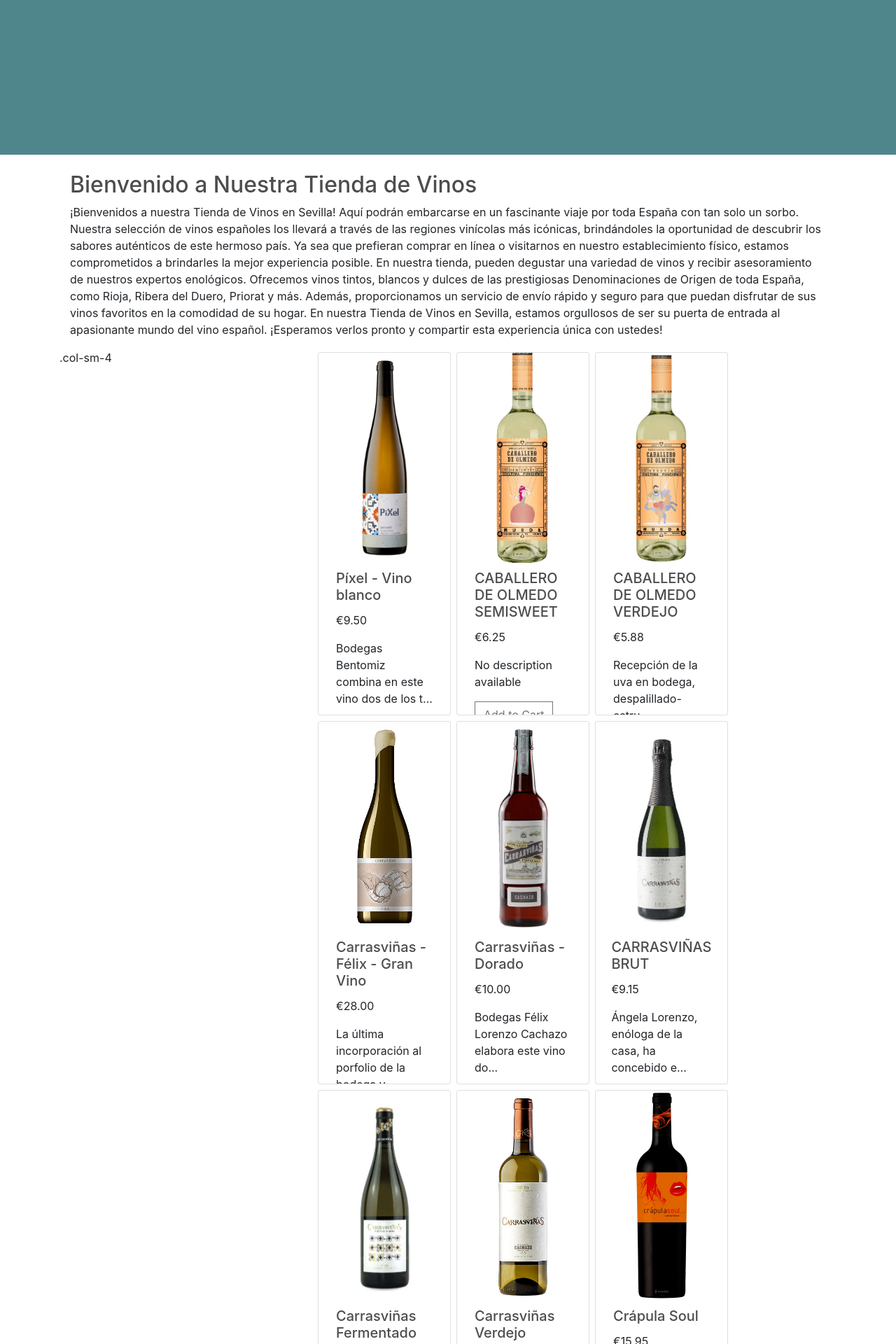
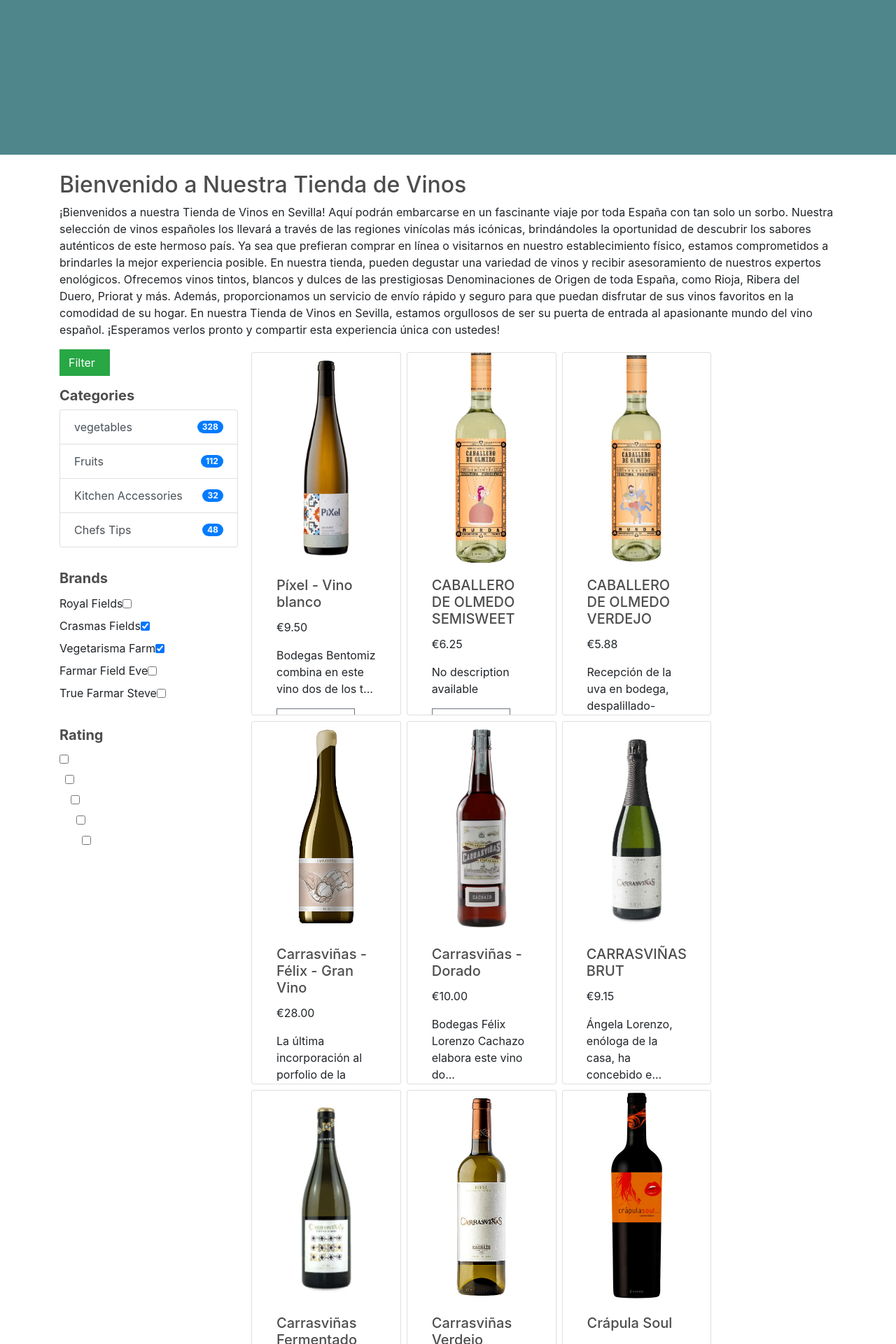
Before and after one commit to mdmarghe/amavinos, a Django app: page /tienda-de-vinos/ in a window 1280 px wide. Shown: the part 595-2515 px from the top of the page at 70% size. Run offline with Django 3.2, Linux system fonts and the light colour scheme; data comes from the database, SQL or seed files in the repository; both versions use the stored data as it was after the commit; some libraries are stand-ins or nearby versions.

Commit message:
arreglando stocazzo di store

```diff
--- a/store/templates/store/store.html
+++ b/store/templates/store/store.html
@@ -2,7 +2,8 @@
 {% load static %}
 {% block content %}
 <!-- intro here -->
-<div class="container">
+<div class="section">
+
     <div class="row">
         <div class="col-md-12">
 
@@ -15,14 +16,46 @@
 				En nuestra Tienda de Vinos en Sevilla, estamos orgullosos de ser su puerta de entrada al apasionante mundo del vino español. ¡Esperamos verlos pronto y compartir esta experiencia única con ustedes!</p>
         </div>
     </div>
+	<div class="row">
+		<!--qui i filtri-->
+		<div class="col-sm-12 col-md-3 col-lg-3">
+			<div class="filters"> <button class="btn btn-success" type="button" data-toggle="collapse" data-target="#mobile-filter" aria-expanded="true" aria-controls="mobile-filter">Filter<span class="px-1 fas fa-filter"></span></button> </div>
+				<div id="mobile-filter">
+					<div class="py-3">
+						<h5 class="font-weight-bold">Categories</h5>
+						<ul class="list-group">
+							<li class="list-group-item list-group-item-action d-flex justify-content-between align-items-center category"> vegetables <span class="badge badge-primary badge-pill">328</span> </li>
+							<li class="list-group-item list-group-item-action d-flex justify-content-between align-items-center category"> Fruits <span class="badge badge-primary badge-pill">112</span> </li>
+							<li class="list-group-item list-group-item-action d-flex justify-content-between align-items-center category"> Kitchen Accessories <span class="badge badge-primary badge-pill">32</span> </li>
+							<li class="list-group-item list-group-item-action d-flex justify-content-between align-items-center category"> Chefs Tips <span class="badge badge-primary badge-pill">48</span> </li>
+						</ul>
+					</div>
+					<div class="py-3">
+						<h5 class="font-weight-bold">Brands</h5>
+						<form class="brand">
+							<div class="form-inline d-flex align-items-center py-1"> <label class="tick">Royal Fields <input type="checkbox"> <span class="check"></span> </label> </div>
+							<div class="form-inline d-flex align-items-center py-1"> <label class="tick">Crasmas Fields <input type="checkbox" checked> <span class="check"></span> </label> </div>
+							<div class="form-inline d-flex align-items-center py-1"> <label class="tick">Vegetarisma Farm <input type="checkbox" checked> <span class="check"></span> </label> </div>
+							<div class="form-inline d-flex align-items-center py-1"> <label class="tick">Farmar Field Eve <input type="checkbox"> <span class="check"></span> </label> </div>
+							<div class="form-inline d-flex align-items-center py-1"> <label class="tick">True Farmar Steve <input type="checkbox"> <span class="check"></span> </label> </div>
+						</form>
+					</div>
+					<div class="py-3">
+						<h5 class="font-weight-bold">Rating</h5>
+						<form class="rating">
+							<div class="form-inline d-flex align-items-center py-2"> <label class="tick"><span class="fas fa-star"></span> <span class="fas fa-star"></span> <span class="fas fa-star"></span> <span class="fas fa-star"></span> <span class="fas fa-star"></span> <input type="checkbox"> <span class="check"></span> </label> </div>
+							<div class="form-inline d-flex align-items-center py-2"> <label class="tick"> <span class="fas fa-star"></span> <span class="fas fa-star"></span> <span class="fas fa-star"></span> <span class="fas fa-star"></span> <span class="far fa-star px-1 text-muted"></span> <input type="checkbox"> <span class="check"></span> </label> </div>
+							<div class="form-inline d-flex align-items-center py-2"> <label class="tick"><span class="fas fa-star"></span> <span class="fas fa-star"></span> <span class="fas fa-star"></span> <span class="far fa-star px-1 text-muted"></span> <span class="far fa-star px-1 text-muted"></span> <input type="checkbox"> <span class="check"></span> </label> </div>
+							<div class="form-inline d-flex align-items-center py-2"> <label class="tick"><span class="fas fa-star"></span> <span class="fas fa-star"></span> <span class="far fa-star px-1 text-muted"></span> <span class="far fa-star px-1 text-muted"></span> <span class="far fa-star px-1 text-muted"></span> <input type="checkbox"> <span class="check"></span> </label> </div>
+							<div class="form-inline d-flex align-items-center py-2"> <label class="tick"> <span class="fas fa-star"></span> <span class="far fa-star px-1 text-muted"></span> <span class="far fa-star px-1 text-muted"></span> <span class="far fa-star px-1 text-muted"></span> <span class="far fa-star px-1 text-muted"></span> <input type="checkbox"> <span class="check"></span> </label> </div>
+						</form>
+					</div>
 				</div>
 
 
-<div class="row">
-	<div class="col-sm-4">.col-sm-4
-
 		</div>
-	<div class="col-sm-8">
+		<!--fine filtri -->
+		<div class="col-sm-12 col-md-9 col-lg-9">
 			<!-- show products-->
 		<div class="row">
 			<style>
@@ -36,11 +69,11 @@
 					object-fit: contain;
 				}
 				.card-body {
-				padding: 10px; /* Adjust the value as needed */
+					padding: 20px; /* Adjust the value as needed */
 				}
 			</style>
 			{% for product in products %}
-		<div class="card col-lg-3 col-md-4 col-sm-6 col-6">
+			<div class="card col-lg-3 col-md-4 col-sm-6 col-9">
 				<img  src="{{product.imageURL}}" class="reshaped-image card-img-top" alt="{{product.name}}">
 				<div class="card-body">
 				  <h5 class="card-title">{{product.name}}</h5>
@@ -58,10 +91,11 @@
 		</div>
 	</div>
 
-
-
-	</div>
 </div>
 
 
+
+
+
+
 {% endblock content %}
```
Also changed, not shown: db.sqlite3. Lines whose indentation alone changed are shown as unchanged.
